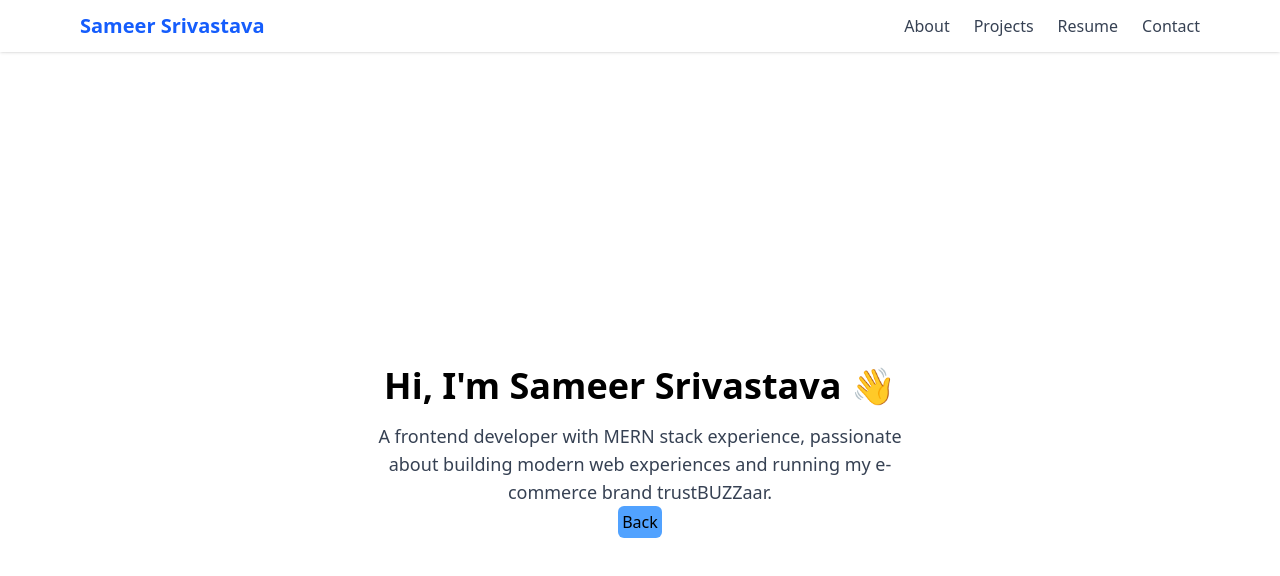
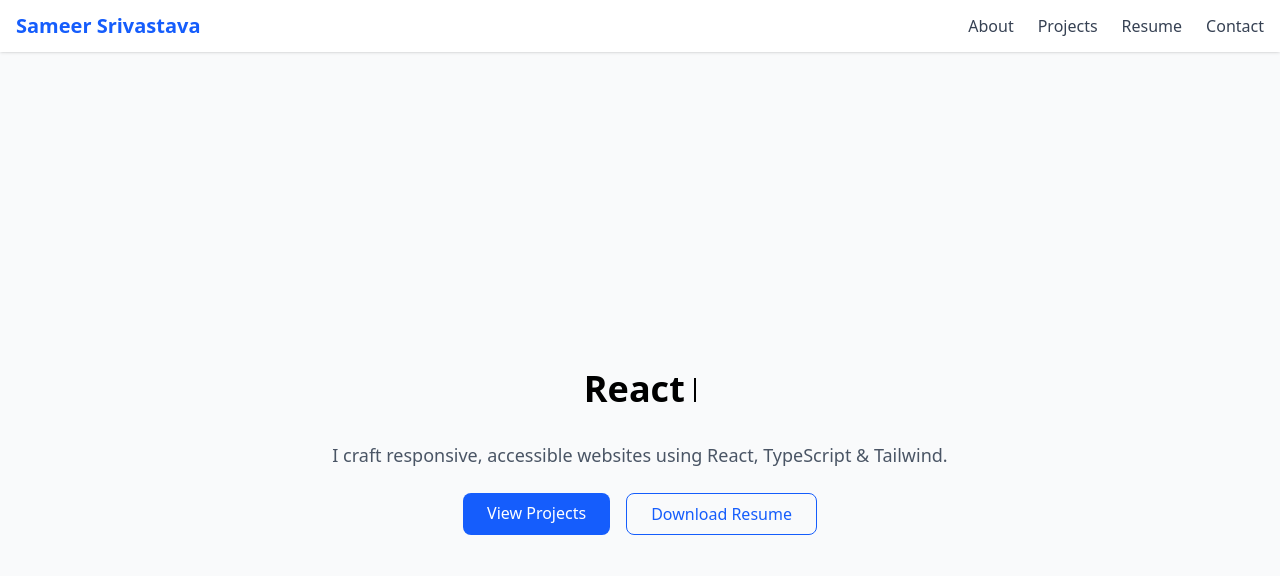
Before and after one commit to sam33r0/PortfolioN, a React (Vite) app: page / in a window 1280 px wide. Shown: the top 576 px of the page. Built offline with nearby package versions, Linux system fonts and the light colour scheme.

Commit message:
added resume and updated pages and navbar update

```diff
--- a/src/components/Navbar.tsx
+++ b/src/components/Navbar.tsx
@@ -1,4 +1,4 @@
-import { Link, useLocation } from 'react-router-dom';
+import { Link, useLocation, useNavigate } from 'react-router-dom';
 
 const navLinks = [
   { name: 'About', path: '/about' },
@@ -6,22 +6,30 @@ const navLinks = [
   { name: 'Resume', path: '/resume' },
   { name: 'Contact', path: '/contact' },
 ];
-
 function Navbar() {
+  const navigate = useNavigate();
   const location = useLocation();
-
   return (
     <nav className="bg-white shadow sticky top-0 z-50">
-      <div className="max-w-6xl mx-auto px-4 py-3 flex justify-between items-center">
-        <h1 className="text-xl font-bold text-blue-600">Sameer Srivastava</h1>
-        <ul className="flex space-x-6">
+      <div className="max-w-screen mx-auto px-4 py-3 flex justify-between items-center">
+        <div className='flex flex-row justify-between items-center'>
+          <span className={`${location.pathname === '/'
+          // || location.pathname === '/about'
+          ? 'hidden' : ''} hover:cursor-pointer bg-gray-600 text-white p-1 mx-3 rounded-md`} onClick={() => {
+            navigate(-1)
+          }}>Back</span>
+          <h1 onClick={() => {
+            console.log('test1');
+            navigate('/')
+          }} className="md:text-xl font-bold hover:cursor-pointer text-blue-600">Sameer Srivastava</h1>
+        </div>
+        <ul className="flex md:space-x-6 space-x-2">
           {navLinks.map((link) => (
             <li key={link.name}>
               <Link
                 to={link.path}
-                className={`text-gray-700 hover:text-blue-600 font-medium transition ${
-                  location.pathname === link.path ? 'text-blue-600 underline underline-offset-4' : ''
-                }`}
+                className={`text-gray-700 hover:text-blue-600 font-medium transition ${location.pathname === link.path ? 'text-blue-600 underline underline-offset-4' : ''
+                  }`}
               >
                 {link.name}
               </Link>
--- /dev/null
+++ b/src/components/Typewriter.tsx
@@ -0,0 +1,34 @@
+import React from "react";
+
+export function Typewriter({
+    words = ["Frontend Engineer", "MERN Enthusiast", "Shopify Creator"],
+    typingSpeed = 100, deletingSpeed = 50, pauseDuration = 2000
+}) {
+    const [text, setText] = React.useState("");
+    const [idx, setIdx] = React.useState(0);
+    const [deleting, setDeleting] = React.useState(false);
+    const [waiting, setWaiting] = React.useState(false);
+
+    React.useEffect(() => {
+        const target = words[idx];
+        const timeout = setTimeout(() => {
+            if (waiting) return setWaiting(false), setDeleting(true);
+            if (deleting) {
+                if (!text) {
+                    setDeleting(false);
+                    setIdx((i) => (i + 1) % words.length);
+                } else setText(text.slice(0, -1));
+            } else {
+                if (text === target) setWaiting(true);
+                else setText(target.slice(0, text.length + 1));
+            }
+        }, waiting ? pauseDuration : deleting ? deletingSpeed : typingSpeed);
+        return () => clearTimeout(timeout);
+    }, [text, idx, deleting, waiting]);
+
+    return (
+        <h1 className="text-4xl font-extrabold text-center mb-4">
+            <span className="text-gradient">{text}<span className="inline-block w-[2px] h-6 bg-current animate-blink"></span></span>
+        </h1>
+    );
+}
--- a/src/pages/About.tsx
+++ b/src/pages/About.tsx
@@ -1,19 +1,13 @@
-import { useNavigate } from "react-router-dom";
-
+import { Typewriter } from "../components/Typewriter";
 function About() {
-    const navigate= useNavigate();
   return (
     <div className="min-h-screen flex items-center justify-center p-6">
       <div className="text-center">
         <h1 className="text-4xl font-bold mb-4">Hi, I'm Sameer Srivastava 👋</h1>
         <p className="text-lg max-w-xl mx-auto text-gray-700">
+          <Typewriter />
           A frontend developer with MERN stack experience, passionate about building modern web experiences and running my e-commerce brand trustBUZZaar.
         </p>
-        <button className='bg-blue-400 p-1 rounded-md hover:cursor-pointer' onClick={()=>{
-            navigate(-1)
-        }}>
-            Back
-        </button>
       </div>
     </div>
   );
--- a/src/pages/Contact.tsx
+++ b/src/pages/Contact.tsx
@@ -1,24 +1,16 @@
-import { useNavigate } from "react-router-dom";
-
 function Contact() {
-    const navigate = useNavigate();
   return (
-    <div className="min-h-screen p-6 flex flex-col items-center bg-gray-50">
+    <div className="min-h-screen p-6 flex flex-col items-center pt-10 bg-gray-50">
       <h2 className="text-3xl font-bold mb-6">Contact Me</h2>
       <p className="text-gray-700 mb-6 text-center max-w-md">
         I'm open to new opportunities, collaborations, and freelance work. Feel free to reach out!
       </p>
 
       <div className="space-y-4 text-gray-800 text-center">
-        <p><strong>Email:</strong> <a href="mailto:sameer@example.com" className="text-blue-600 underline">sameer@example.com</a></p>
-        <p><strong>GitHub:</strong> <a href="https://github.com/sameer" target="_blank" className="text-blue-600 underline">github.com/sameer</a></p>
-        <p><strong>LinkedIn:</strong> <a href="https://linkedin.com/in/sameer" target="_blank" className="text-blue-600 underline">linkedin.com/in/sameer</a></p>
+        <p><strong>Email:</strong> <a href="mailto:srivastavasameer2002@gmail.com" className="text-blue-600 underline">srivastavasameer2002@gmail.com</a></p>
+        <p><strong>GitHub:</strong> <a href="https://github.com/sam33r0" target="_blank" className="text-blue-600 underline">github.com/sam33r0</a></p>
+        <p><strong>LinkedIn:</strong> <a href="https://www.linkedin.com/in/sameer-sri/" target="_blank" className="text-blue-600 underline">linkedin.com/in/sameer-sri</a></p>
       </div>
-      <button className='bg-blue-400 p-1 rounded-md hover:cursor-pointer' onClick={()=>{
-            navigate(-1)
-        }}>
-            Back
-        </button>
     </div>
   );
 }
--- a/src/pages/Home.tsx
+++ b/src/pages/Home.tsx
@@ -1,24 +1,59 @@
-import About from "./About"
+// import { About, Contact, Projects, Resume } from "./index"
 
-function Home() {
-    // return (
-    //     <div className='text-white h-screen bg-red-600 flex flex-col justify-center items-center content-center'>
-    //         <div>
-    //             home
-    //         </div>
-    //         <Link className='bg-green-600 p-2' to={'/about'}>
-    //             about</Link>
-    //         <Link className='bg-green-600 p-2' to={'/projects'}>
-    //             projects</Link>
-    //         <Link className='bg-green-600 p-2' to={'/resume'}>
-    //             resume</Link>
-    //         <Link className='bg-green-600 p-2' to={'/contact'}>
-    //             contact</Link>
-    //     </div>
-    // )
-    return (
-        <About/>
-    )
+// function Home() {
+//     // return (
+//     //     <div className='text-white h-screen bg-red-600 flex flex-col justify-center items-center content-center'>
+//     //         <div>
+//     //             home
+//     //         </div>
+//     //         <Link className='bg-green-600 p-2' to={'/about'}>
+//     //             about</Link>
+//     //         <Link className='bg-green-600 p-2' to={'/projects'}>
+//     //             projects</Link>
+//     //         <Link className='bg-green-600 p-2' to={'/resume'}>
+//     //             resume</Link>
+//     //         <Link className='bg-green-600 p-2' to={'/contact'}>
+//     //             contact</Link>
+//     //     </div>
+//     // )
+//     return (
+//         <>
+//             <About />
+//         </>
+//     )
+// }
+
+// export default Home
+
+import { Link } from "react-router-dom";
+import { Typewriter } from "../components/Typewriter";
+
+export default function Home() {
+  return (
+    <section className="min-h-screen bg-gray-50 px-6 py-20 flex justify-center items-center flex-col">
+      <div className="max-w-4xl mx-auto text-center flex justify-center items-center flex-col">
+        <Typewriter
+          words={["Frontend Developer", "React Enthusiast", "Shopify Store Builder"]}
+        />
+        <p className="text-gray-600 text-lg mt-4">
+          I craft responsive, accessible websites using React, TypeScript & Tailwind.
+        </p>
+        <div className="mt-6 flex justify-center space-x-4">
+          <Link
+            to="/projects"
+            className="px-6 py-2 bg-blue-600 text-white rounded-lg hover:bg-blue-700 transition"
+          >
+            View Projects
+          </Link>
+          <a
+            href="/SAMEER_SRIVASTAVA_RESUME.pdf"
+            target="_blank"
+            className="px-6 py-2 border border-blue-600 text-blue-600 rounded-lg hover:bg-blue-100 transition"
+          >
+            Download Resume
+          </a>
+        </div>
+      </div>
+    </section>
+  );
 }
-
-export default Home
--- a/src/pages/Projects.tsx
+++ b/src/pages/Projects.tsx
@@ -1,9 +1,7 @@
-import { useNavigate } from "react-router-dom";
 
 function Projects() {
-    const navigate = useNavigate();
   return (
-    <div className="min-h-screen p-6 bg-gray-50">
+    <div className="min-h-screen p-6 bg-gray-50 pt-10">
       <h2 className="text-3xl font-bold text-center mb-8">Projects</h2>
       <div className="grid gap-6 max-w-5xl mx-auto md:grid-cols-2">
         {/* Project 1 */}
@@ -26,23 +24,18 @@ function Projects() {
         <div className="p-5 rounded-2xl shadow bg-white">
           <h3 className="text-xl font-semibold mb-2">trustBUZZaar – Shopify Store</h3>
           <p className="text-gray-700">
-            Launched and managed a dropshipping store. Designed store layout, optimized for conversions, and handled ad creatives and Facebook marketing.
+            Launched and managed a Shopify store. Designed store layout, optimized for conversions, and handled ad creatives and Facebook marketing.
           </p>
         </div>
 
         {/* Project 4 */}
         <div className="p-5 rounded-2xl shadow bg-white">
-          <h3 className="text-xl font-semibold mb-2">Relay Race Game (Internship)</h3>
+          <h3 className="text-xl font-semibold mb-2">FOG Technologies (Internship)</h3>
           <p className="text-gray-700">
             Built core game logic in Node.js and integrated it with frontend components. Worked on game mechanics, UI/UX, and performance optimization.
           </p>
         </div>
       </div>
-      <button className='bg-blue-400 p-1 rounded-md hover:cursor-pointer' onClick={()=>{
-            navigate(-1)
-        }}>
-            Back
-        </button>
     </div>
   );
 }
--- a/src/pages/Resume.tsx
+++ b/src/pages/Resume.tsx
@@ -1,7 +1,4 @@
-import { useNavigate } from "react-router-dom";
-
 function Resume() {
-    const navigate= useNavigate();
   return (
     <div className="min-h-screen p-6 flex flex-col items-center bg-white">
       <h2 className="text-3xl font-bold mb-4">Resume</h2>
@@ -9,7 +6,7 @@ function Resume() {
         I'm a frontend developer with strong MERN stack skills and a proven entrepreneurial mindset. Below is a snapshot of my background, or you can download the full resume.
       </p>
       <a
-        href="/SameerSrivastava_Resume.pdf"
+        href="./SAMEER_SRIVASTAVA_RESUME.pdf"
         download
         className="px-6 py-3 bg-blue-600 text-white rounded-xl hover:bg-blue-700 transition"
       >
@@ -21,17 +18,13 @@ function Resume() {
         <h3 className="text-xl font-semibold mb-2">Experience</h3>
         <ul className="list-disc ml-6 text-gray-800">
           <li><strong>Founder – trustBUZZaar</strong>: Built and managed a Shopify store, handled Facebook ads, product selection, and customer experience.</li>
-          <li><strong>Intern – Future of Gaming</strong>: Developed multiplayer features, worked on Node.js-based backend logic, and contributed to game UI integration.</li>
+          <li><strong>Intern – Future of Gaming</strong>: Developed gameplay logic, worked on Node.js-based backend logic, and contributed to game UI integration.</li>
         </ul>
 
         <h3 className="text-xl font-semibold mt-6 mb-2">Education</h3>
         <p>B.Tech in Mechanical Engineering – Harcourt Butler Technical University (2020–2024)</p>
       </div>
-      <button className='bg-blue-400 p-1 rounded-md hover:cursor-pointer' onClick={()=>{
-            navigate(-1)
-        }}>
-            Back
-        </button>
+
     </div>
   );
 }
```
Also changed, not shown: 1 other file (tests, documents, lock files or other folders).
